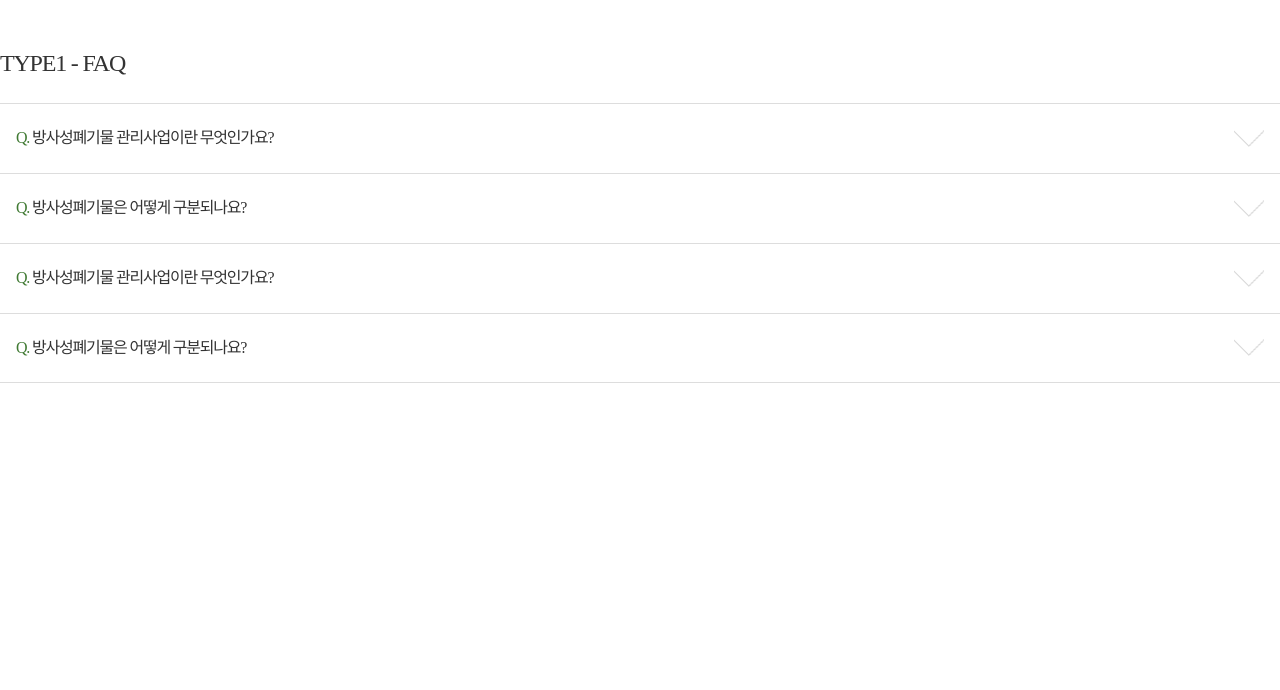
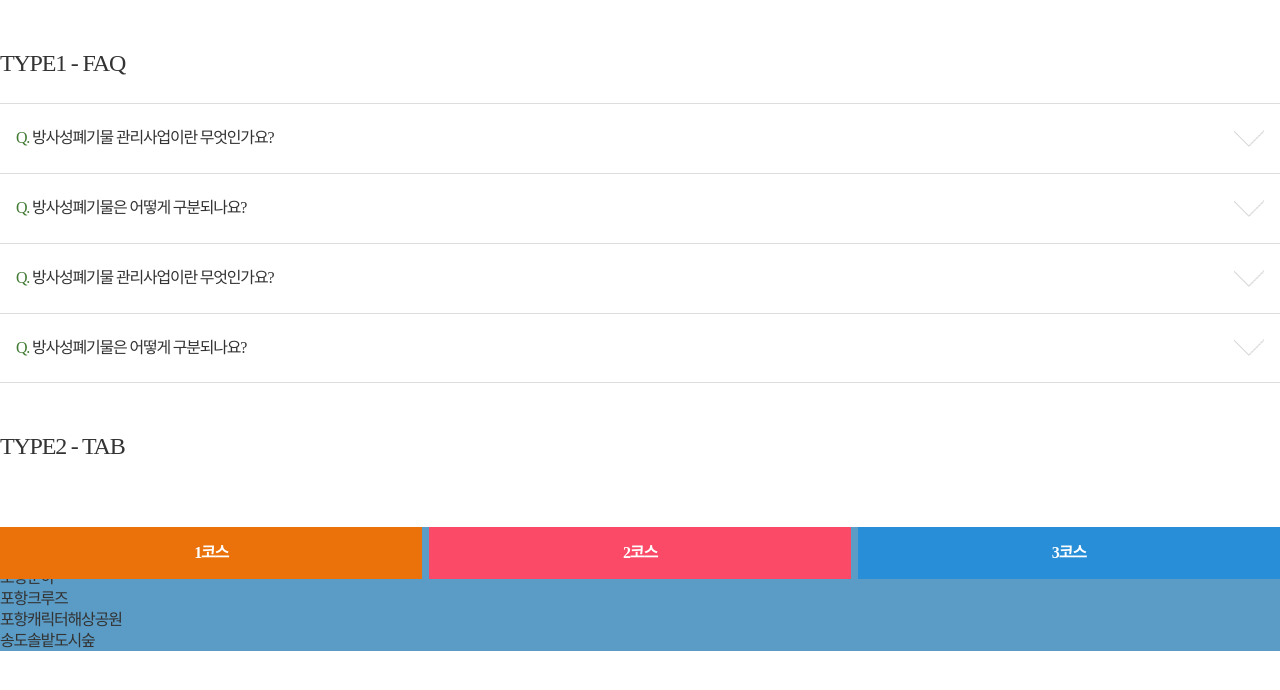
Before and after one commit to zhiren2202/details, a plain HTML site: page index.html in a window 1280 px wide. Drawn offline with Linux system fonts and the light colour scheme.

Commit message:
feat : type2(탭형식) 추가

```diff
--- a/index.html
+++ b/index.html
@@ -35,5 +35,50 @@
         극저준위방폐물은 자체처분허용농도 이상이며 100배 미만인 방폐물을 말합니다.</div>
     </details>
   </section>
+
+  <section class="type2">
+    <h2>TYPE2 - TAB</h2>
+    <div class="innerbox">
+      <details class="course_wrap" open>
+        <summary class="course_tab_btn">1코스</summary>
+        <div class="course_tab_con">
+          <ul>
+            <li>영일대해수욕장</li>
+            <li>죽도어시장</li>
+            <li>포항운하</li>
+            <li>포항크루즈</li>
+            <li>포항캐릭터해상공원</li>
+            <li>송도솔밭도시숲</li>
+          </ul>
+        </div>
+      </details>
+      <details class="course_wrap">
+        <summary class="course_tab_btn">2코스</summary>
+        <div class="course_tab_con">
+          <ul>
+            <li>포항캐릭터해상공원</li>
+            <li>송도솔밭도시숲</li>
+            <li>죽도어시장</li>
+            <li>동빈내항</li>
+            <li>포항운하</li>
+            <li>철길숲&amp;불의 정원</li>
+          </ul>
+        </div>
+      </details>
+      <details class="course_wrap">
+        <summary class="course_tab_btn">3코스</summary>
+        <div class="course_tab_con">
+          <ul>
+            <li>한국로봇융합연구원(로보라이프 뮤지엄)</li>
+            <li>철길숲&amp;불의 정원</li>
+            <li>포스코 역사관</li>
+            <li>송도해변</li>
+            <li>죽도어시장</li>
+            <li>포항 스페이스워크</li>
+          </ul>
+        </div>
+      </details>
+    </div>
+  </section>
 </body>
 </html>
--- a/resources/css/main.scss
+++ b/resources/css/main.scss
@@ -1,8 +1,24 @@
-
-
+/***** layout *****/
 section {
   max-width: 1600px;
   margin: 3em auto;
+
+  &::after {
+    content: '';
+    display: block;
+    clear: both;
+  }
+}
+
+.innerbox {
+  width: 100%;
+  position: relative;
+
+  &::after {
+    content: '';
+    display: block;
+    clear: both;
+  }
 }
 
 h2 {
@@ -10,6 +26,7 @@ h2 {
   margin-bottom: 1em;
 }
 
+/***** TYPE1 - FAQ *****/
 .type1 {
   details {
     border-top: 1px solid #ddd;
@@ -62,3 +79,47 @@ h2 {
     }
   }
 }
+
+/***** TYPE2 - TAB *****/
+.type2 {
+  .course_wrap {
+    width: 100%;
+
+    &:nth-of-type(1) {
+      .course_tab_btn {
+        width: 33%;
+        left: 0;
+        background-color: #eb720a;}
+    }
+
+    &:nth-of-type(2) {
+      .course_tab_btn {
+        width: 33%;
+        left: 33.5%;
+        background-color: #fa4a67;}
+    }
+
+    &:nth-of-type(3) {
+      .course_tab_btn {
+        width: 33%;
+        left: 67%;
+        background-color: #288ed7;}
+    }
+  }
+
+  .course_tab_btn {
+    position: absolute;
+    top: 0;
+    left: 0;
+    padding: 1em;
+    text-align: center;
+    color: #fff;
+    font-weight: 700;
+  }
+
+  .course_tab_con {
+    position: static;
+    margin-top: 4em;
+    background-color: #5a9cc6;
+  }
+}
```
Also changed, not shown: resources/css/main.css.
